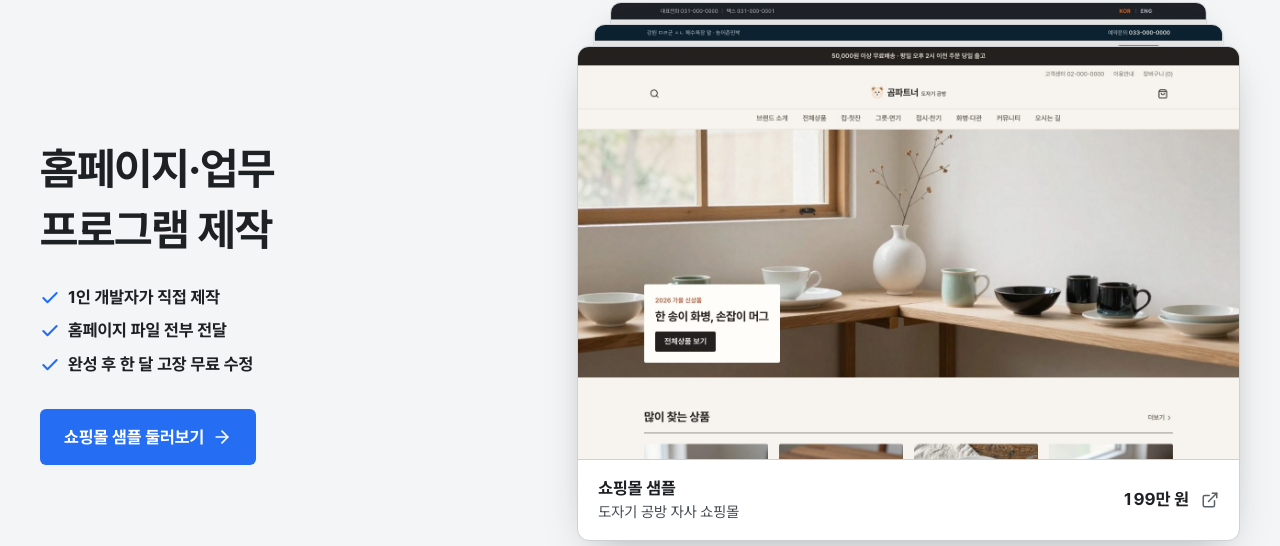
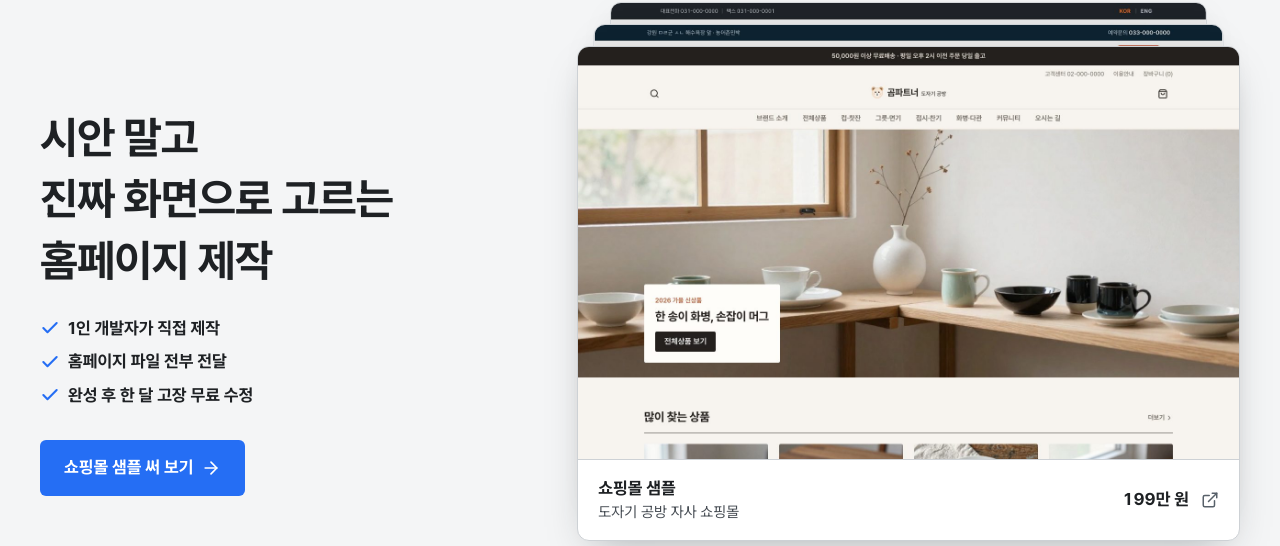
Before and after one commit to gompartner/gompartner.github.io, a Next.js app: page / in a window 1280 px wide. Shown: the part 122-668 px from the top of the page. Built offline with nearby package versions, Linux system fonts and the light colour scheme; no server answers.

Commit message:
첫 화면·검색 문구를 시안 말고 진짜 화면으로

```diff
--- a/components/landing/SampleStackHero.tsx
+++ b/components/landing/SampleStackHero.tsx
@@ -61,9 +61,11 @@ export function SampleStackHero({ tabs, promises }: { tabs: Tab[]; promises: str
         {/* 넘겨지는 카드가 글자 뒤로 지나가게 소개 쪽을 위에 둔다. */}
         <div className="relative z-10">
           <h1 id="hero-title" className="text-[32px] font-bold leading-[1.4] tracking-[-0.02em] md:text-[44px]">
-            홈페이지·업무
+            시안 말고
             <br />
-            프로그램 제작
+            진짜 화면으로 고르는
+            <br />
+            홈페이지 제작
           </h1>
           <ul className="mt-6 flex flex-col gap-2" aria-label="작업 조건">
             {promises.map((item) => (
@@ -79,7 +81,7 @@ export function SampleStackHero({ tabs, promises }: { tabs: Tab[]; promises: str
             data-gtm-cta={`hero_open_${current.project.id}`}
             className="group mt-8 inline-flex h-14 items-center gap-2 rounded-[6px] bg-accent px-6 text-[17px] font-bold text-accent-foreground transition-colors hover:bg-accent-hover"
           >
-            {current.label} 샘플 둘러보기
+            {current.label} 샘플 써 보기
             <ArrowRight size={20} aria-hidden className="transition-transform duration-150 group-hover:translate-x-0.5" />
           </Link>
         </div>
--- a/data/seo.ts
+++ b/data/seo.ts
@@ -2,13 +2,13 @@ import { manwon, plans } from "./pricing";
 import { profile } from "./profile";
 import { projects } from "./projects";
 
-// 첫 화면 검색 제목·설명. 차별점은 캡처가 아니라 직접 눌러 보는 샘플(라이브 데모)과 샘플별 가격.
-// 일반 사장님이 "라이브 데모"를 모르니 "눌러 보는 샘플"로 쓴다. 가격·샘플 수는 데이터에서 계산한다.
+// 첫 화면 검색 제목·설명. 차별점은 계약 뒤 시안 그림이 아니라, 계약 전에 직접 써 보는 샘플(라이브 데모)과 샘플별 가격.
+// 첫 화면 h1과 같은 말("시안 말고 진짜 화면으로")을 쓴다. 가격·샘플 수는 데이터에서 계산한다.
 const [basic] = plans;
 const demoCount = projects.filter((p) => p.demoUrl.startsWith("/demo/")).length;
 
-export const homeTitle = `홈페이지 제작 ${manwon(basic.price)}부터, 눌러 보는 샘플 ${demoCount}개 | ${profile.name}`;
+export const homeTitle = `홈페이지 제작, 시안 말고 진짜 화면으로 고르세요 | ${profile.name}`;
 export const homeDescription =
-  `업종별 홈페이지 샘플 ${demoCount}개를 캡처 사진이 아니라 실제 화면으로 눌러 볼 수 있습니다. ` +
-  `학원은 반 찾기, 치과는 치아 지도, 빵집은 빵 나오는 시간. 샘플마다 이대로 만들 때 가격과 기간이 나옵니다. ` +
-  `소개 홈페이지 ${manwon(basic.price)}(${basic.days}일)부터, 만드는 사람이 직접 상담합니다.`;
+  `보통은 계약하고 나서 시안 그림을 받아 봅니다. 여기서는 계약 전에 업종별 홈페이지 샘플 ${demoCount}개를 직접 써 볼 수 있습니다. ` +
+  `학원 반 찾기, 치과 치아 지도, 빵집 빵 나오는 시간까지 눌러 보고, 이대로 만들 때 가격과 기간도 바로 확인하세요. ` +
+  `소개 홈페이지 ${manwon(basic.price)}(${basic.days}일)부터.`;
```
